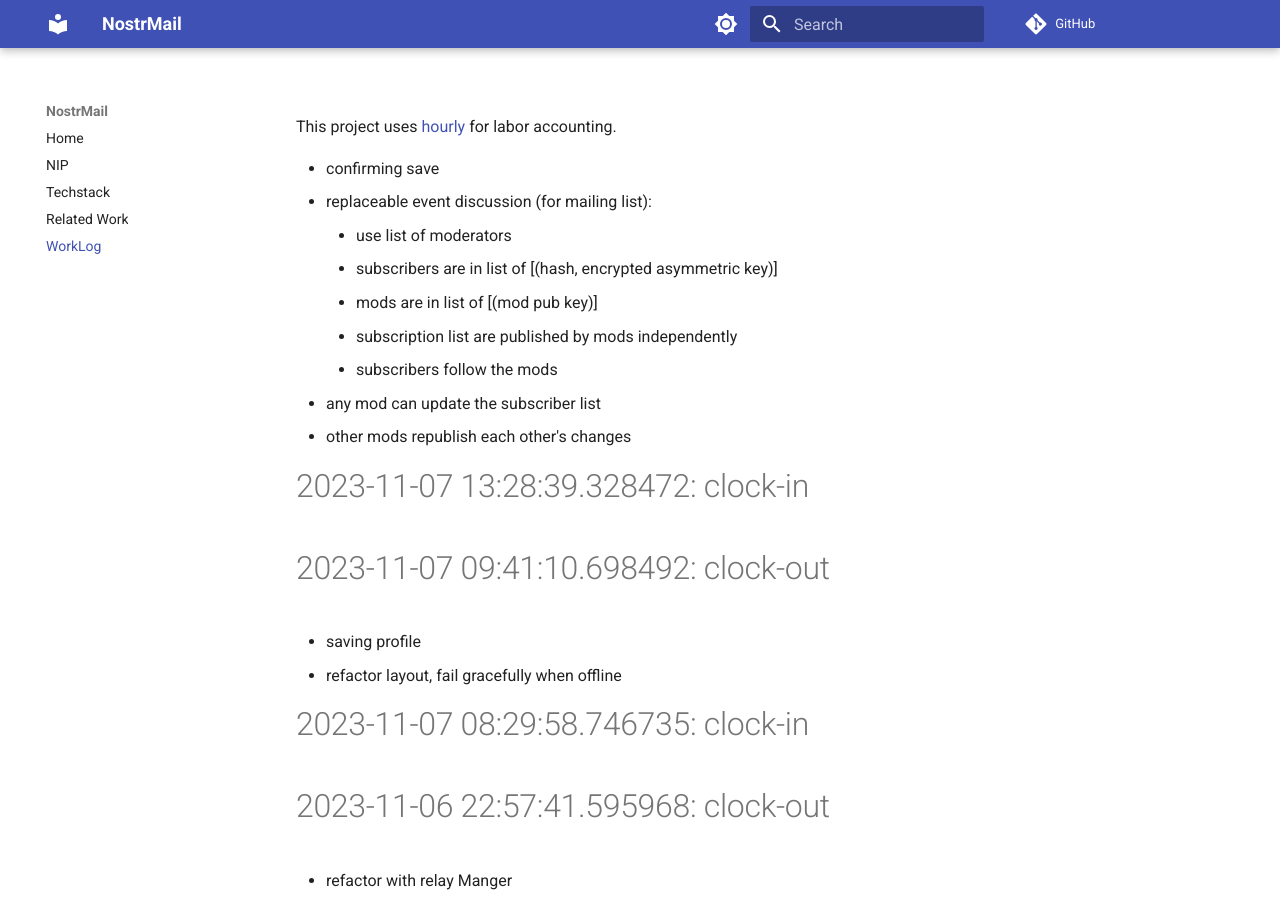
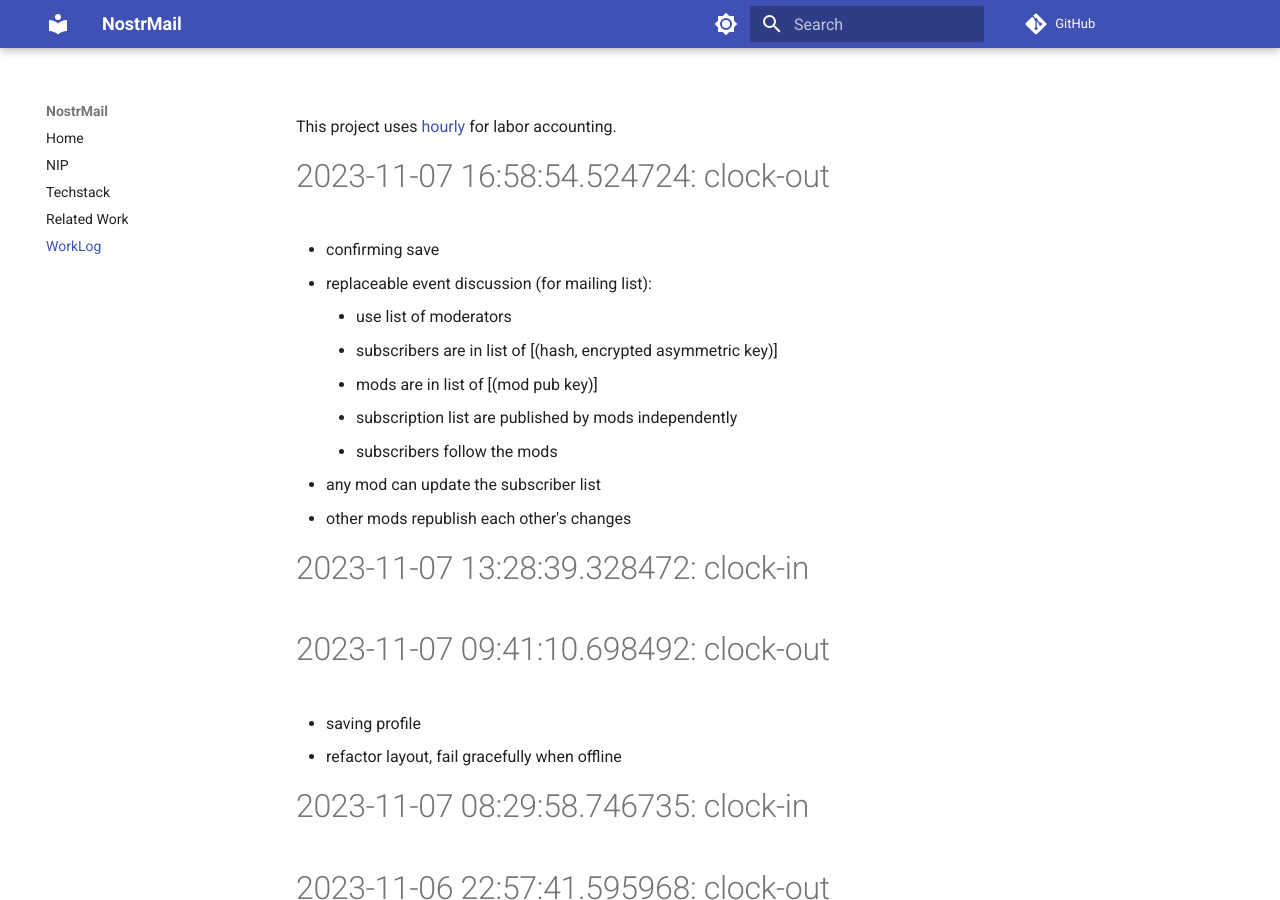
Before and after one commit to asherp/nostr-mail, an MkDocs documentation site: the page built from docs/WorkLog.md, in a window 1280 px wide and 900 px high. Built offline with MkDocs 1.6.1 and Material for MkDocs 9.7.7, drawn with Linux system fonts in a browser that asks for light colours; comment, search, counter and statistics services are not loaded.

Commit message:
clock-out

```diff
--- a/WorkLog.md
+++ b/WorkLog.md
@@ -1,3 +1,5 @@
+# 2023-11-07 16:58:54.524724: clock-out
+
 * confirming save
 * replaceable event discussion (for mailing list):
 	- use list of moderators
```
